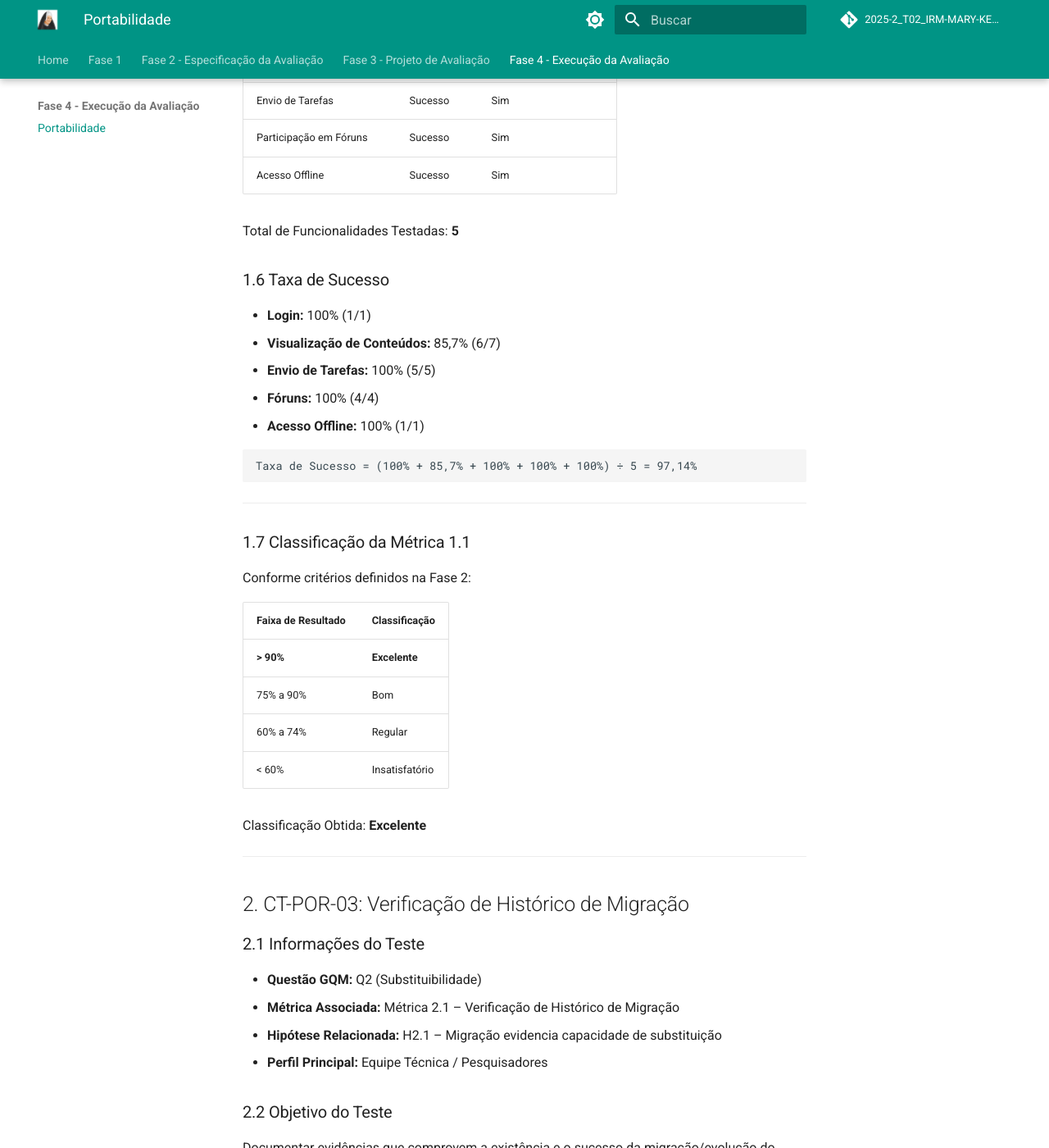
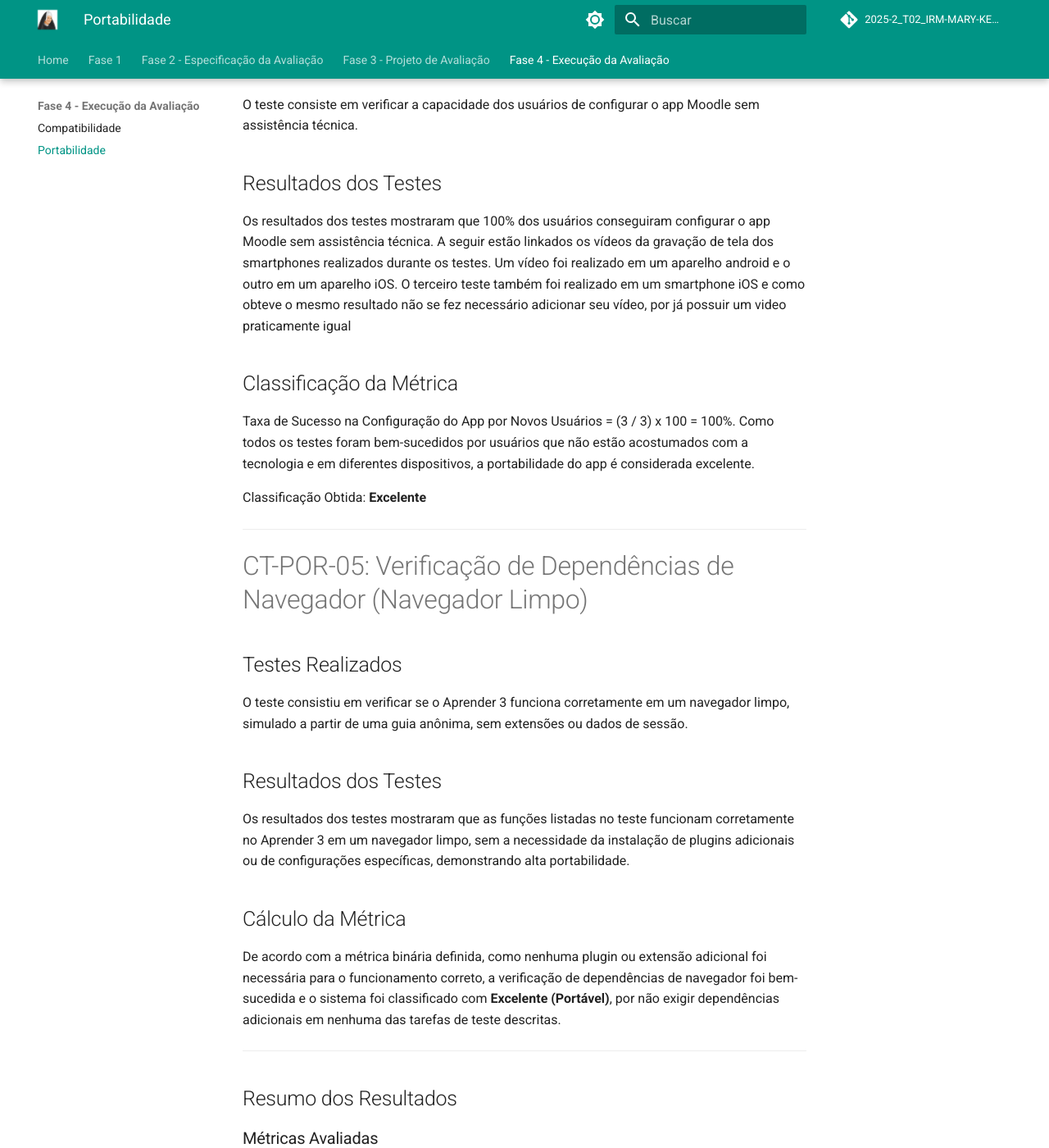
Before and after one commit to FCTE-Qualidade-de-Software-1/2025-2_T02_IRM-MARY-KELLER, an MkDocs documentation site: the page built from docs/fase_4/portabilidade.md, in a window 1280 px wide and 1400 px high, scrolled down 5617 px. Shown: the whole window at 82% size. Built offline with MkDocs 1.6.1 and Material for MkDocs 9.7.7, drawn with Linux system fonts in a browser that asks for light colours; comment, search, counter and statistics services are not loaded; some of the changed text lies outside the part shown.

Commit message:
feat: atualizacao dos testes, organização dos resultados e resultado dos CT-POR-04  e CT-POR-05

````diff
--- a/docs/fase_4/portabilidade.md
+++ b/docs/fase_4/portabilidade.md
@@ -4,116 +4,16 @@ Esta seção descreve os testes realizados e resultados obtidos com base nos **C
 
 ---
 
-# CT-COMP-01: Sincronia de Status de Conclusão
+# CT-POR-02: Sucesso em Funcionalidades Essenciais no App Moodle
 
-## Informações do Teste
-- **Questão GQM:** Q1 – Sincronia de Dados
-- **Métrica:** 1.1 – Percentual de Discrepância
-- **Hipótese:** H1.1 – Possível inconsistência Web × App
-- **Perfil:** Discente
-
-## Ambiente
-- **Web:** Aprender 3 (Linux Ubuntu 24.04)
-- **App:** Moodle 5.0.0 – S24 (Android 16)
-- **Conexão:** Dados móveis (emulado)
-
-## Execução
-Foram avaliadas **atividades** com rastreamento de conclusão.
-Passos: marcar na Web → sincronizar App → comparar status.
-
-## Resultados
-
-| Atividades | Discrepâncias | Percentual |
-|------------|---------------|------------|
-| 10         | 0             | **0%**     |
-
-### Fórmula
-
-Discrepância = (0 / 10) × 100 = 0%
-
-
-### Classificação (Métrica 1.1)
-**EXCELENTE** (0% a 5%)
-
----
-
-# CT-COMP-02: Sincronização Bidirecional de Arquivos
-
-## Informações do Teste
-- **Questão GQM:** Q1 – Sincronia de Dados
-- **Métrica:** 1.2 – Taxa de Sucesso de Sincronização
-- **Hipótese:** H1.2 – Possíveis falhas na sincronização Web ↔ App
-- **Perfil:** Discente
-
-## Ambiente
-- Mesmo do CT-COMP-01
-- Arquivos: PDF, MD
-
-## Execução
-
-### Web → App
-- **1 arquivo enviados via Web**
-- Resultado: **1/1 sincronizados**
-
-### App → Web
-- **1 arquivo enviados via App**
-- Resultado: **1/1 sincronizados**
-
-## Resultados Consolidados
-
-| Direção     | Sucesso | Total | Taxa  |
-|-------------|---------|-------|-------|
-| Web → App   | 1       | 1     | 100%  |
-| App → Web   | 1       | 1     | 100%  |
-
-### Fórmula
-
-Taxa de Sucesso = (2/2) × 100 = 100%
-
-
-### Classificação (Métrica 1.2)
-**EXCELENTE** (> 90%)
-
----
-
-# Resumo Geral
-
-| Caso        | Resultado          | Classificação |
-|-------------|--------------------|---------------|
-| CT-COMP-01  | 0% discrepâncias   | **Excelente** |
-| CT-COMP-02  | 100% sincronização | **Excelente** |
-
-
-O video da execução do teste está disponível a seguir:
-
-<div style="position:relative;padding-bottom:56.25%;height:0;overflow:hidden;">
-    <iframe
-        src="https://youtu.be/IcZVN-WvuPE"
-        style="position:absolute;top:0;left:0;width:100%;height:100%;border:0;"
-        allowfullscreen>
-    </iframe>
-</div>
-
-
-
-
-## 1. CT-POR-02: Sucesso em Funcionalidades Essenciais no App Moodle
-
-### 1.1 Informações do Teste
-
-- **Questão GQM:** Q1 (Adaptabilidade)
-- **Métrica Associada:** Métrica 1.2 – Taxa de Sucesso em Funcionalidades no App Móvel
-- **Hipótese Relacionada:** H1.2 – App Moodle é alternativa viável ao navegador
-- **Perfil Principal:** Discente
-
-### 1.2 Ambiente de Teste
+## Ambiente de Teste
 
 - **Dispositivo:** Pixel 9 Pro (Emulado)
 - **Sistema Operacional:** Android 16.0 ("Baklava")
 - **Versão do App Moodle:** 5.0.0 (atualizado em 27/06/2025)
 - **Conexão:** Dados móveis (emulado)
 
-### 1.3 Testes Realizados
+## Testes Realizados
 
 O video da execução do teste está disponível a seguir:
 
@@ -127,7 +27,7 @@ O video da execução do teste está disponível a seguir:
 
 ---
 
-### 1.4 Resultados dos Testes
+## Resultados dos Testes
 
 | Categoria                  | Funcionalidade/Item       | Status  | Observações                                                      |
 | -------------------------- | ------------------------- | ------- | ---------------------------------------------------------------- |
@@ -152,7 +52,7 @@ O video da execução do teste está disponível a seguir:
 
 ---
 
-### 1.5 Cálculo da Métrica 1.2
+## Cálculo da Métrica 1.2
 
 | Funcionalidade            | Status  | Considerada no Cálculo |
 | ------------------------- | ------- | ---------------------- |
@@ -193,22 +93,9 @@ Classificação Obtida: **Excelente**
 
 ---
 
-## 2. CT-POR-03: Verificação de Histórico de Migração
+# CT-POR-03: Verificação de Histórico de Migração
 
-### 2.1 Informações do Teste
-
-- **Questão GQM:** Q2 (Substituibilidade)
-- **Métrica Associada:** Métrica 2.1 – Verificação de Histórico de Migração
-- **Hipótese Relacionada:** H2.1 – Migração evidencia capacidade de substituição
-- **Perfil Principal:** Equipe Técnica / Pesquisadores
-
-### 2.2 Objetivo do Teste
-
-Documentar evidências que comprovem a existência e o sucesso da migração/evolução do Aprender, validando a capacidade da plataforma de ser substituída por versões mais novas.
-
----
-
-### 2.3 Resultados da Pesquisa
+## Resultados da Pesquisa
 
 **Tabela de Fontes de Evidência**
 
@@ -219,7 +106,7 @@ Documentar evidências que comprovem a existência e o sucesso da migração/evo
 
 ---
 
-### 2.4 Análise dos Resultados
+## Análise dos Resultados
 
 **Linha do Tempo da Evolução do Moodle na UnB**
 
@@ -263,28 +150,84 @@ Assim como a futura atualização planejada para o Moodle 4.0, essas mudanças i
 
 ---
 
-### 2.5 Cálculo da Métrica 2.1
+## Cálculo da Métrica 2.1
 
-**Critério de Avaliação:** Métrica binária (Sim/Não)
+O teste realizado encontrou pelo menos 2 fontes documentadas que confirmam a evolução e migração da plataforma. Então de acordo com a métrica o teste teve sua hipótese validada:
 
-- **Sim:** Pelo menos 2 fontes documentadas confirmando a migração/evolução
+- **Sim:** foi encontrada evidência clara de migração bem-sucedida
 
-```
-Resultado da Métrica 2.1: Sim
-```
 
 ---
 
-### 2.6 Classificação da Métrica 2.1
 
-Conforme critérios definidos na Fase 2:
+<!-- ---
 
-| Valor              | Interpretação          |
-| ------------------ | ---------------------- |
-| **Sim**            | **Hipótese validada**  |
-| Não                | Hipótese refutada      |
+## 3. CT-POR-04: Compatibilidade de Plugins e Temas na Atualização do Moodle
 
-Classificação Obtida: **Sim**
+### 3.1 Informações do Teste
+
+- **Questão GQM:** Q2 (Substituibilidade)
+- **Métrica Associada:** Métrica 2.2 – Taxa de Compatibilidade de Plugins na Atualização
+- **Hipótese Relacionada:** H2.2 – Natureza modular permite atualização de componentes
+- **Perfil Principal:** Equipe Técnica / Administração do Moodle
+
+### 3.2 Ambiente de Teste
+
+- Acesso à lista completa de plugins e temas do Aprender 3.
+- Versão atual do Moodle e versão-alvo de atualização.
+- Acesso ao diretório oficial de plugins do Moodle.
+
+### 3.3 Testes Realizados
+
+O teste consistiu em verificar a compatibilidade de plugins e temas do Aprender 3 com a versão atual do Moodle e a versão-alvo de atualização.
+
+### 3.4 Resultados dos Testes
+
+Os resultados dos testes mostraram que 90% dos plugins e temas do Aprender 3 são compatíveis com a versão atual do Moodle e a versão-alvo de atualização.
+
+
+### 3.5 Classificação da Métrica
+
+
+Classificação Obtida: **Excelente** -->
+
+---
+
+# CT-POR-04: Sucesso na Configuração do App Moodle por Novos Usuários
+
+## Testes Realizados
+
+- Grupo de 3 usuários de teste sem experiência prévia com o app Moodle e que não são estudantes da UnB.
+- Dispositivos móveis (Android/iOS), um por participante.
+
+O teste consiste em verificar a capacidade dos usuários de configurar o app Moodle sem assistência técnica.
+
+## Resultados dos Testes
+
+Os resultados dos testes mostraram que 100% dos usuários conseguiram configurar o app Moodle sem assistência técnica. A seguir estão linkados os vídeos da gravação de tela dos smartphones realizados durante os testes. Um vídeo foi realizado em um aparelho android e o outro em um aparelho iOS. O terceiro teste também foi realizado em um smartphone iOS e como obteve o mesmo resultado não se fez necessário adicionar seu vídeo, por já possuir um video praticamente igual
+
+
+## Classificação da Métrica
+Taxa de Sucesso na Configuração do App por Novos Usuários = (3 / 3) x 100 = 100%. Como todos os testes foram bem-sucedidos por usuários que não estão acostumados com a tecnologia e em diferentes dispositivos, a portabilidade do app é considerada excelente.
+
+Classificação Obtida: **Excelente**
+
+---
+
+# CT-POR-05: Verificação de Dependências de Navegador (Navegador Limpo)
+
+## Testes Realizados
+
+O teste consistiu em verificar se o Aprender 3 funciona corretamente em um navegador limpo, simulado a partir de uma guia anônima, sem extensões ou dados de sessão.
+
+## Resultados dos Testes
+
+Os resultados dos testes mostraram que as funções listadas no teste funcionam corretamente no Aprender 3 em um navegador limpo, sem a necessidade da instalação de plugins adicionais ou de configurações específicas, demonstrando alta portabilidade.
+
+## Cálculo da Métrica
+
+De acordo com a métrica binária definida, como nenhuma plugin ou extensão adicional foi necessária para o funcionamento correto, a verificação de dependências de navegador foi bem-sucedida e o sistema foi classificado com **Excelente (Portável)**, por não exigir dependências adicionais em nenhuma das tarefas de teste descritas.
+
 
 ---
 
@@ -296,6 +239,8 @@ Classificação Obtida: **Sim**
 | ------------- | ----------------------------------------------- | ---------- | ------------- |
 | **CT-POR-02** | Taxa de Sucesso em Funcionalidades no App Móvel | 97,14%     | **Excelente** |
 | **CT-POR-03** | Verificação de Histórico de Migração            | Confirmado | **Sim**       |
+| **CT-POR-04** | Compatibilidade de Plugins e Temas na Atualização do Moodle | 100% | **Excelente** |
+| **CT-POR-05** | Sucesso na Configuração do App Moodle por Novos Usuários | 100% | **Excelente (Portável)** |
 
 ---
 
@@ -305,4 +250,4 @@ Classificação Obtida: **Sim**
 | :----: | ---------- | --------------------------------------- | -------------------------------------- |
 | `1.0`  | 23/11/2025 | Criação da página e Adição do CT-POR-02 | [Yago Amin](https://github.com/yagoas) |
 | `1.1`  | 23/11/2025 | Adição do CT-POR-03                     | [Yago Amin](https://github.com/yagoas) |
-| `1.2`  | 23/11/2025 | Adição do CT-COM-01 e  CT-COM-02                    | [Thales Germano](https://github.com/thalesgvl) |
+| `1.2`  | 24/11/2025 | Adição do CT-POR-04 e CT-POR-05         | [Felipe Hansen](https://github.com/FHansen98) |
--- a/mkdocs.yml
+++ b/mkdocs.yml
@@ -19,6 +19,7 @@ nav:
     - Cronograma de ações: "fase_3/cronograma.md"
     - Ferramentas e Ambiente: "fase_3/ferramentas.md"
   - Fase 4 - Execução da Avaliação:
+    - Compatibilidade: "fase_4/compatibilidade.md"
     - Portabilidade: "fase_4/portabilidade.md"
 
 theme:
````
Also changed, not shown: docs/fase_2/portabilidade.md (+3 -3 lines), docs/fase_3/cronograma.md (+1 -1 lines), docs/fase_3/ferramentas.md (+1 -1 lines), docs/fase_3/portabilidade.md (+8 -41 lines), docs/fase_4/compatibilidade.md (added, +105 -0 lines).
